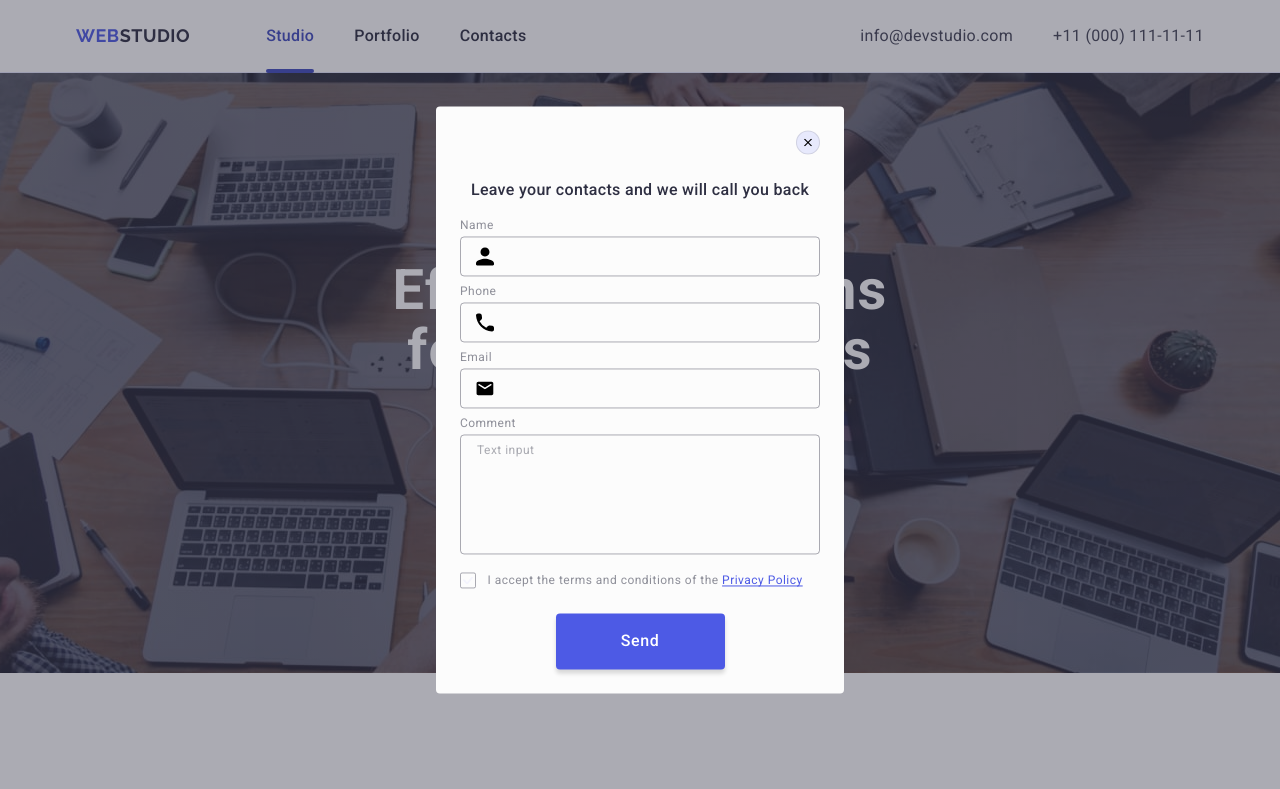
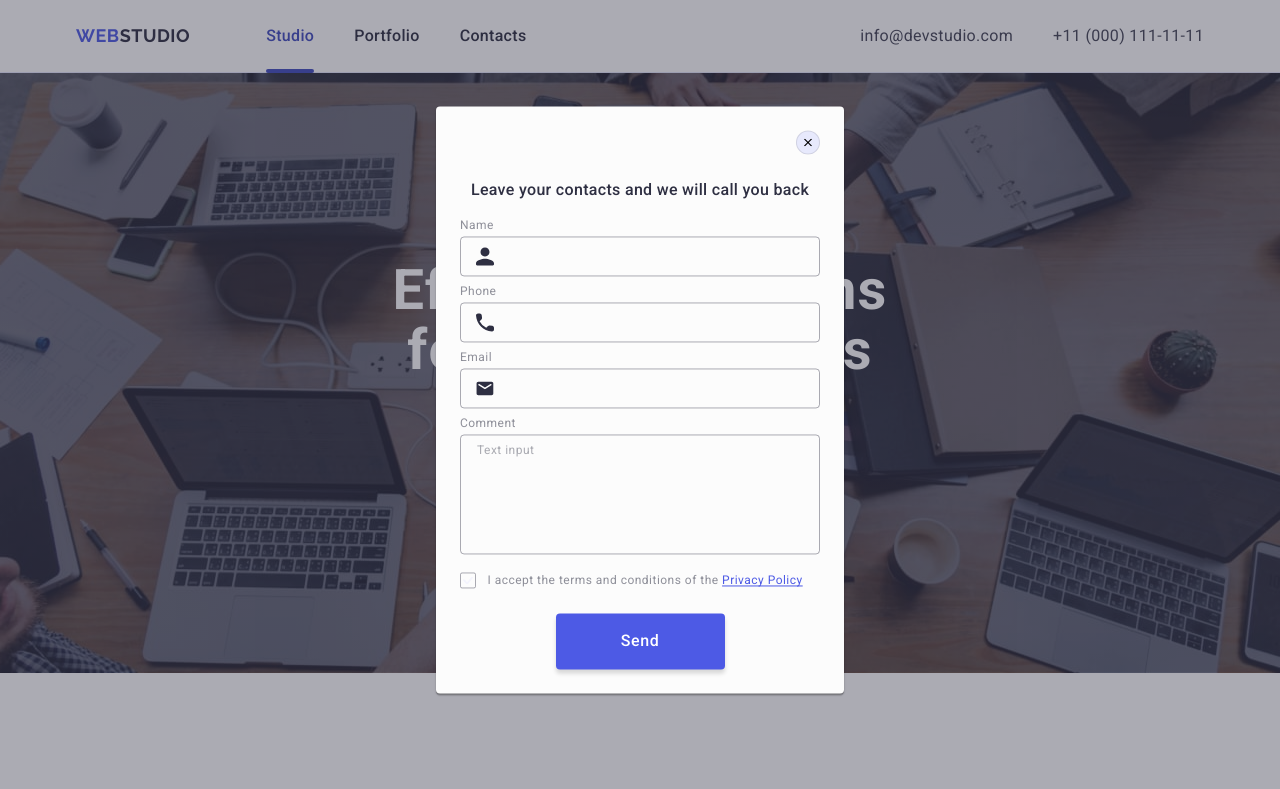
Before and after one commit to Mikhael-Yakymets/goit-markup-hw-05, a plain HTML site: page index.html in a window 1280 px wide. Shown: the top 789 px of the page. Drawn offline with nearby package versions, Linux system fonts and the light colour scheme.

Commit message:
homework -5. Vercion 2.1

```diff
--- a/css/styles.css
+++ b/css/styles.css
@@ -569,8 +569,8 @@ img {
   min-height: 584px;
   transform: translate(-50%, -50%);
   background-color: #fcfcfc;
-  box-shadow: зі значенням 0px 1px 1px rgba(0, 0, 0, 0.14),
-    0px 1px 3px rgba(0, 0, 0, 0.12), 0px 2px 1px rgba(0, 0, 0, 0.2);
+  box-shadow: 0px 1px 1px rgba(0, 0, 0, 0.14), 0px 1px 3px rgba(0, 0, 0, 0.12),
+    0px 2px 1px rgba(0, 0, 0, 0.2);
   transition: transform 250ms cubic-bezier(0.4, 0, 0.2, 1);
   padding: 72px 24px 24px 24px;
 }
@@ -653,6 +653,7 @@ img {
   top: 50%;
   left: 16px;
   transform: translateY(-50%);
+  fill: #2e2f42;
   transition: fill 250ms cubic-bezier(0.4, 0, 0.2, 1);
 }
 
@@ -670,14 +671,13 @@ img {
   letter-spacing: 0.04em;
   color: rgba(46, 47, 66, 0.4);
   background-color: transparent;
-  outline: transparent;
   border: 1px solid rgba(46, 47, 66, 0.4);
   border-radius: 4px;
   width: 360px;
   height: 120px;
   resize: none;
   padding: 8px 16px;
-  outline: none;
+  outline: transparent;
   transition: border-color 250ms cubic-bezier(0.4, 0, 0.2, 1);
   display: block;
 }
```
